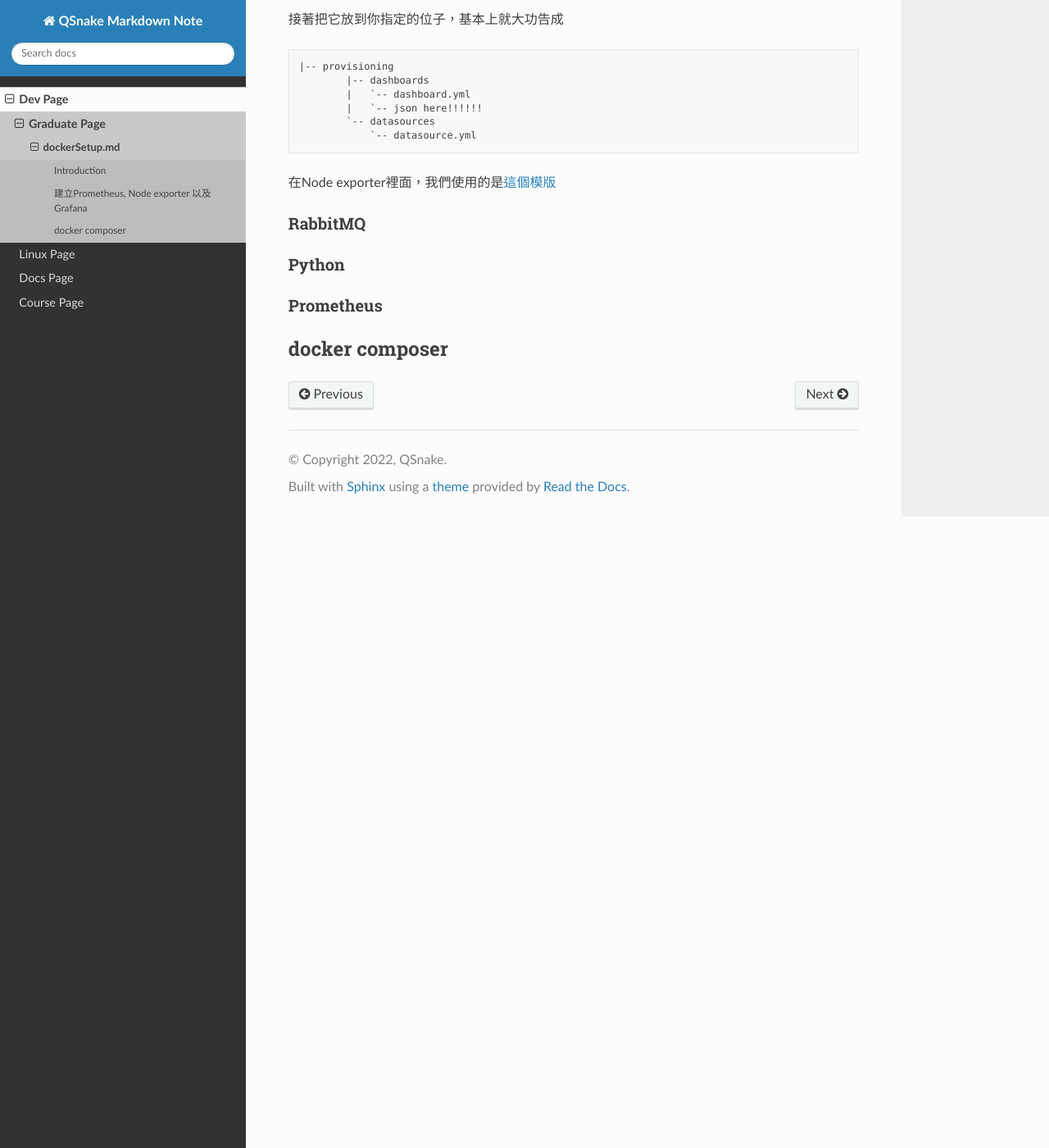
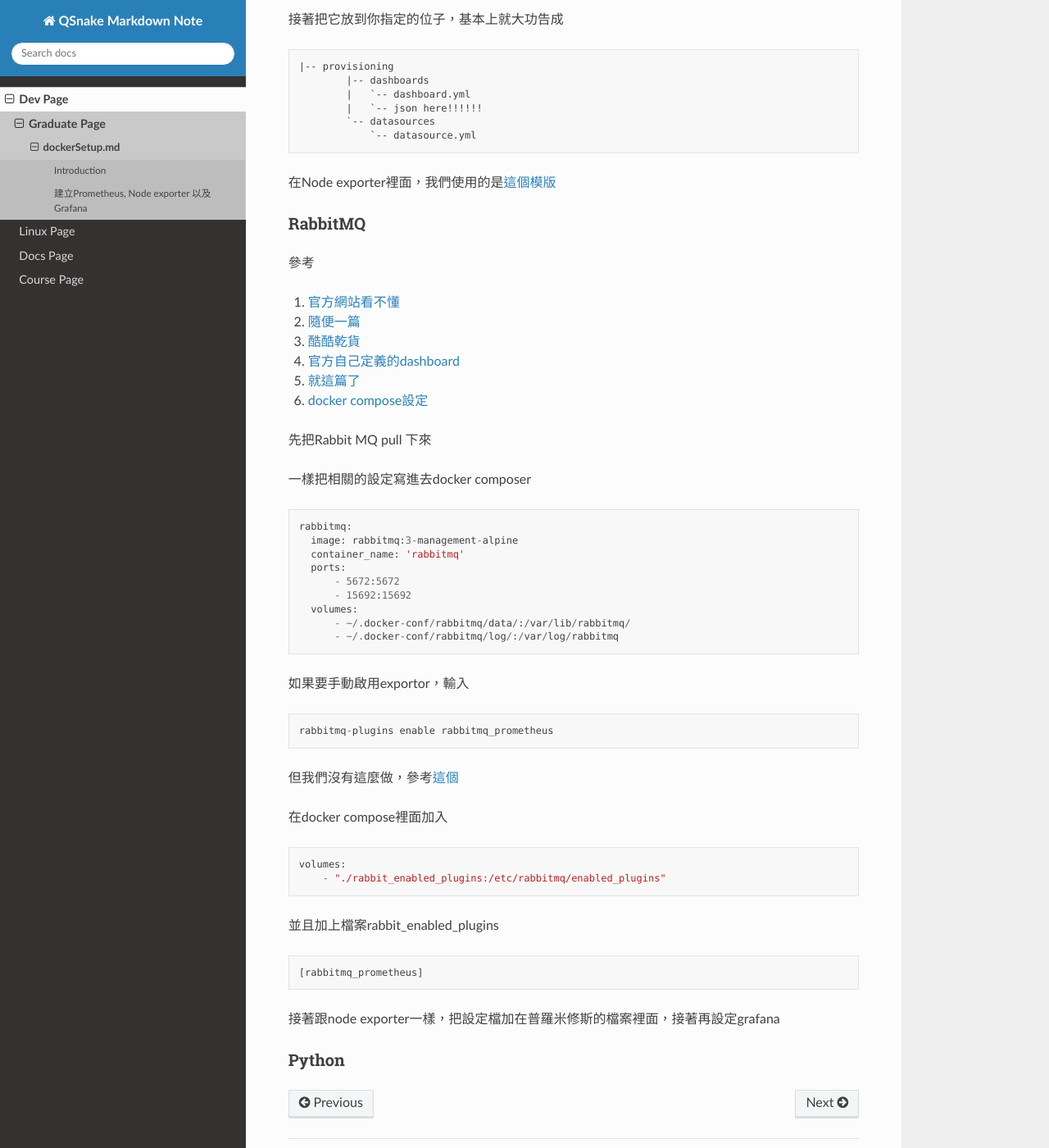
Before and after one commit to j36426052/Note, a Sphinx documentation site: the page built from Sphinx/source/Dev/graduate/dockerSetup.md, in a window 1280 px wide and 1400 px high, scrolled down 3822 px. Shown: the whole window at 82% size. Built offline with Sphinx 7.4.7 and the Read the Docs theme 2.0.0, drawn with Linux system fonts in a browser that asks for light colours.

Commit message:
白癡畢專還有白癡企資第五章大綱

````diff
--- a/Sphinx/source/Dev/graduate/dockerSetup.md
+++ b/Sphinx/source/Dev/graduate/dockerSetup.md
@@ -196,11 +196,51 @@ providers:
 
 ### RabbitMQ
 
-### Python
+參考
+1. [官方網站看不懂](https://www.rabbitmq.com/prometheus.html)
+2. [隨便一篇](https://opensource.dwins.com/?p=463)
+3. [酷酷乾貨](https://blog.51cto.com/erdong/4844362)
+4. [官方自己定義的dashboard](https://github.com/rabbitmq/rabbitmq-server/tree/main/deps/rabbitmq_prometheus/docker/grafana/dashboards)
 
-### Prometheus
+5. [就這篇了](https://lework.github.io/2019/12/24/rabbitmq-monitor/)
+6. [docker compose設定](https://x-team.com/blog/set-up-rabbitmq-with-docker-compose/)
+
+先把Rabbit MQ pull 下來
+
+一樣把相關的設定寫進去docker composer
+
+~~~
+rabbitmq:
+  image: rabbitmq:3-management-alpine
+  container_name: 'rabbitmq'
+  ports:
+      - 5672:5672
+      - 15692:15692
+  volumes:
+      - ~/.docker-conf/rabbitmq/data/:/var/lib/rabbitmq/
+      - ~/.docker-conf/rabbitmq/log/:/var/log/rabbitmq
+~~~
+
+如果要手動啟用exportor，輸入
+
+```
+rabbitmq-plugins enable rabbitmq_prometheus
+```
+
+但我們沒有這麼做，參考[這個](https://github.com/docker-library/rabbitmq/issues/260)
+
+在docker compose裡面加入
+```
+volumes:
+    - "./rabbit_enabled_plugins:/etc/rabbitmq/enabled_plugins"
+```
+並且加上檔案rabbit_enabled_plugins
+```
+[rabbitmq_prometheus]
+```
+
+接著跟node exporter一樣，把設定檔加在普羅米修斯的檔案裡面，接著再設定grafana
 
 
 
-
-## docker composer
+### Python
````
Also changed, not shown: Sphinx/source/Course/Internet/5.md (added, +56 -0 lines), 1 other file.
